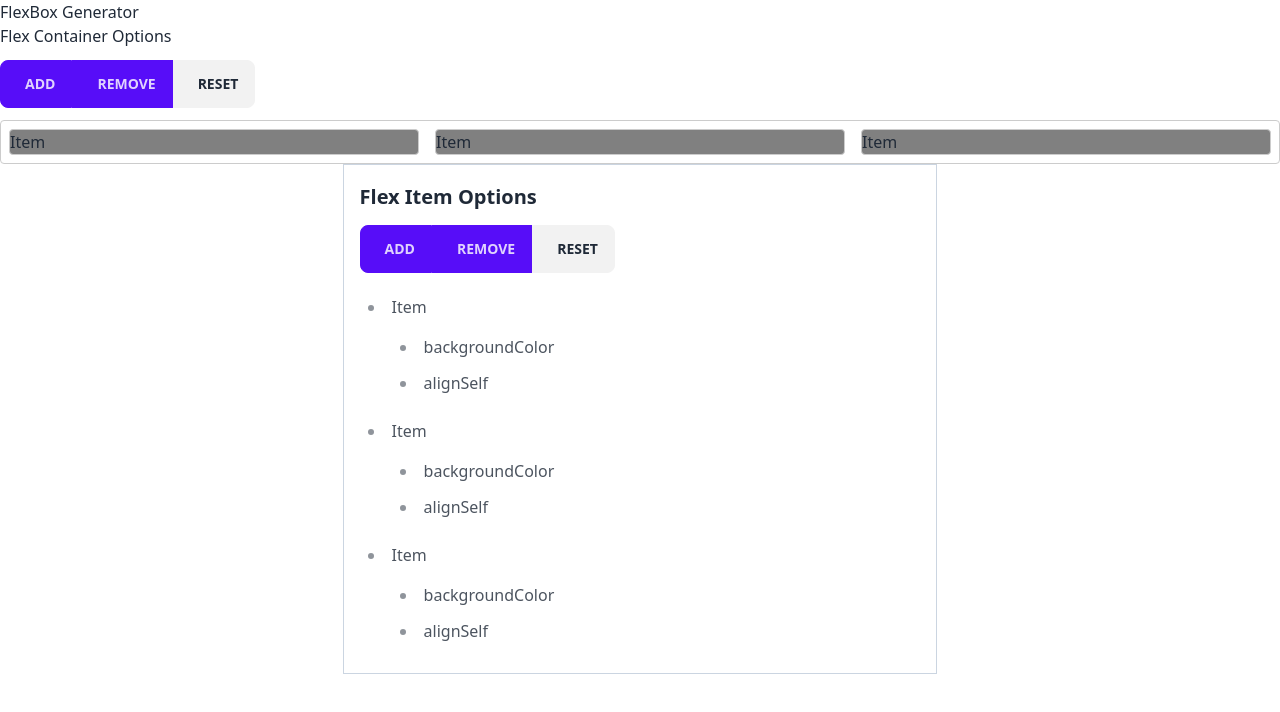
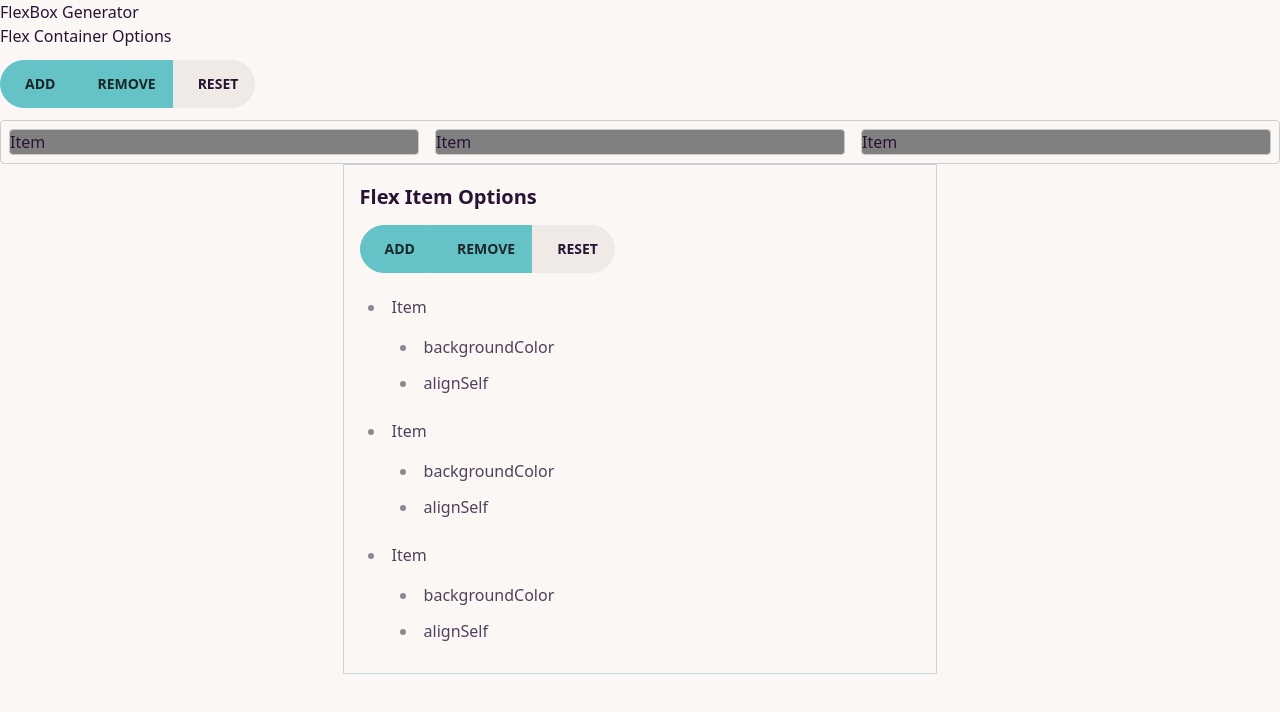
Before and after one commit to seangravener/FlexBoxGenerator, an Angular app: page / in a window 1280 px wide. Shown: the top 712 px of the page. Built offline with nearby package versions, Linux system fonts and the light colour scheme.

Commit message:
Add a theme

```diff
--- a/src/index.html
+++ b/src/index.html
@@ -1,5 +1,5 @@
 <!doctype html>
-<html lang="en">
+<html lang="en" data-theme="cupcake">
 
 <head>
   <meta charset="utf-8">
--- a/tailwind.config.js
+++ b/tailwind.config.js
@@ -1,8 +1,8 @@
 /** @type {import('tailwindcss').Config} */
 module.exports = {
   content: ["./src/**/*.{html,ts}"],
-  theme: {
-    extend: {},
+  daisyui: {
+    themes: ["light", "dark", "cupcake"],
   },
-  plugins: [require('@tailwindcss/typography'), require("daisyui")],
+  plugins: [require("@tailwindcss/typography"), require("daisyui")],
 };
```
